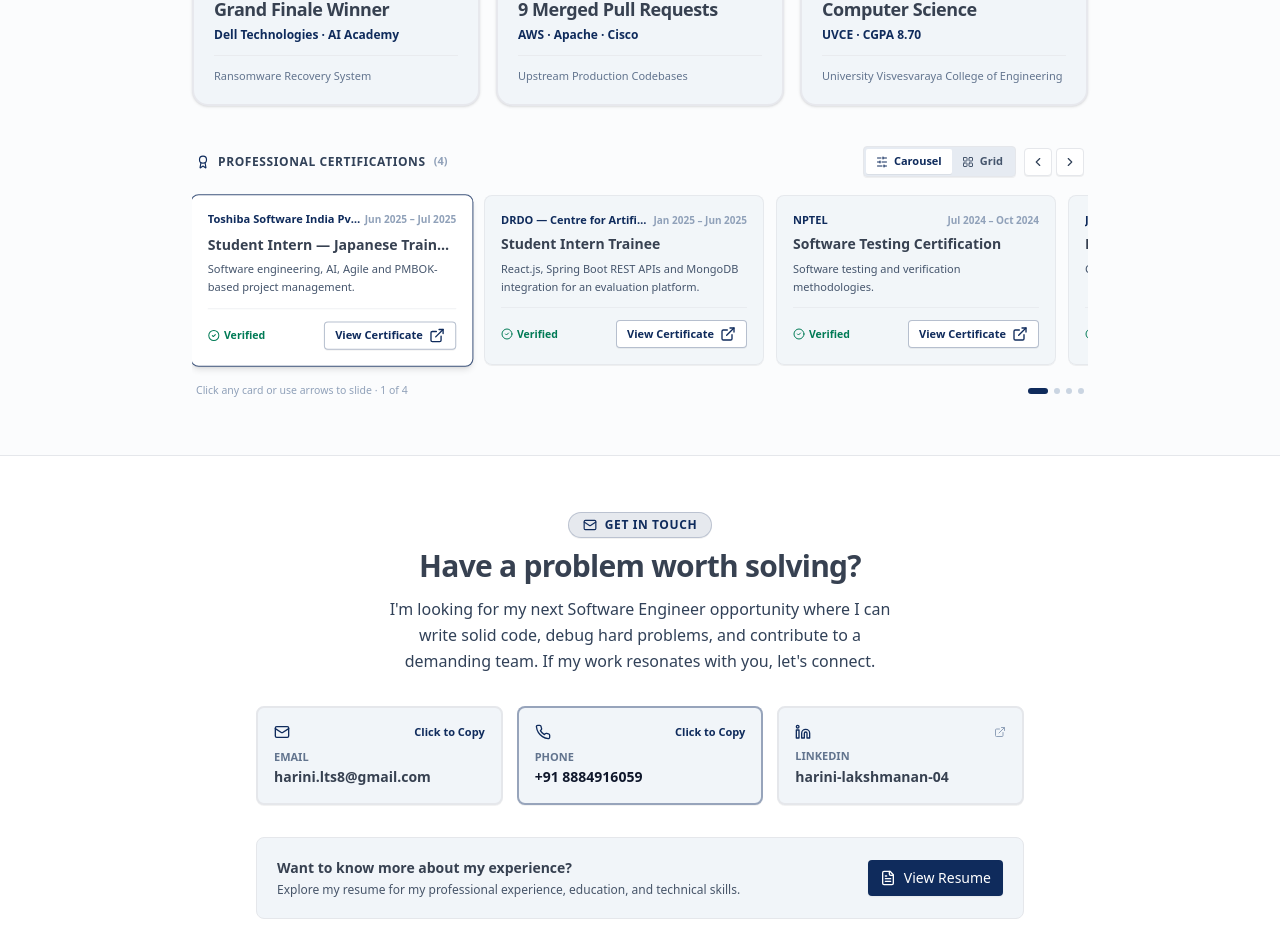
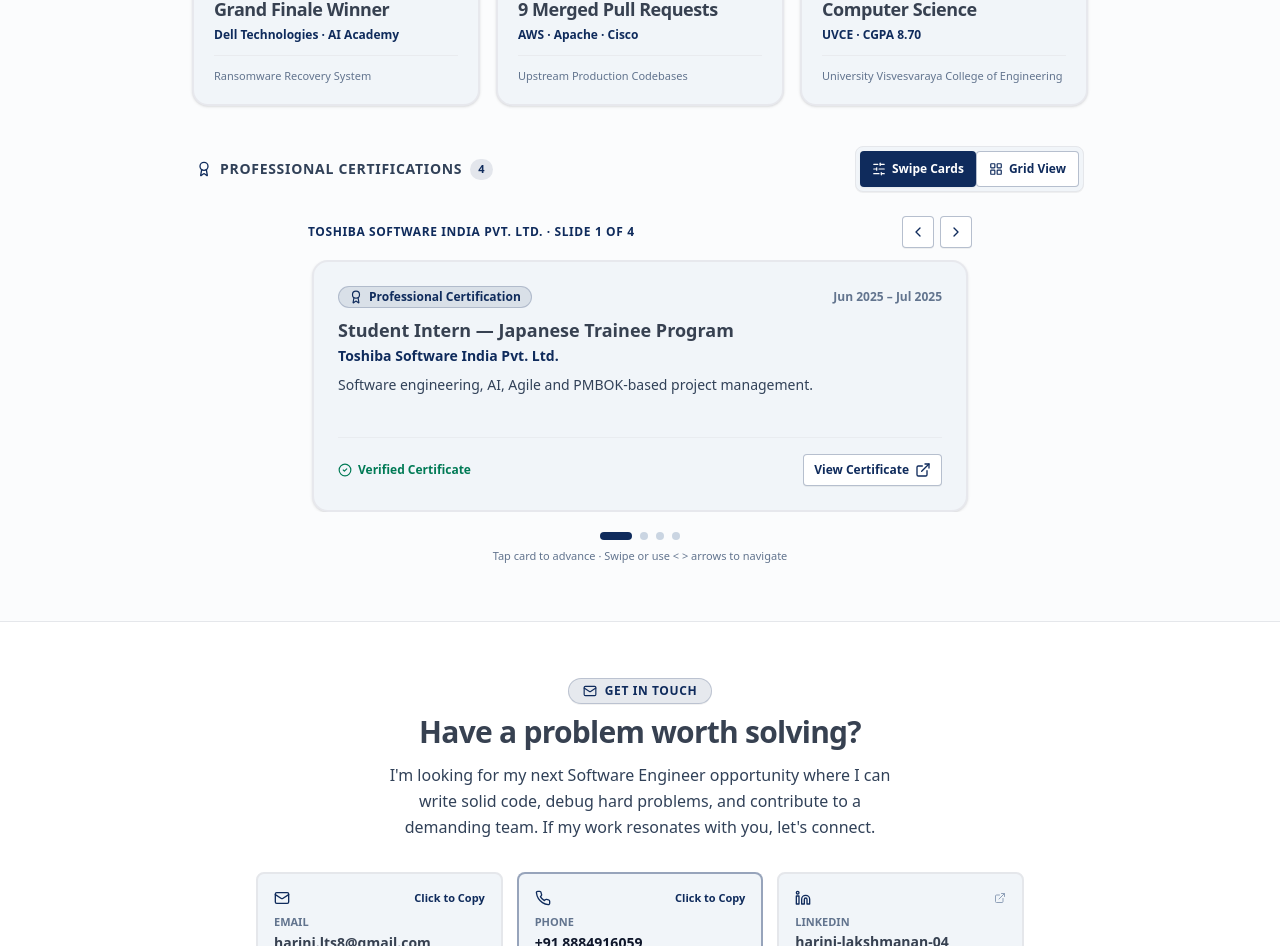
Before and after one commit to Harini410/PortFolio-02, a Next.js app: page / in a window 1280 px wide. Shown: the part 8255-9201 px from the top of the page. Built offline with nearby package versions, Linux system fonts and the light colour scheme; a web font is replaced by a local one.

Commit message:
feat: match exact reference Milestones Embla carousel for Professional Certifications with Swipe Cards/Grid View toggle, arrow buttons, card-click advance, and dots

```diff
--- a/components/interactive/certifications-carousel.tsx
+++ b/components/interactive/certifications-carousel.tsx
@@ -1,8 +1,17 @@
 "use client"
 
 import * as React from "react"
-import { useState, useRef, useEffect, useCallback } from "react"
-import { Award, ExternalLink, ChevronLeft, ChevronRight, LayoutGrid, SlidersHorizontal, CheckCircle2 } from "lucide-react"
+import { useState, useEffect, useCallback, useRef } from "react"
+import useEmblaCarousel from "embla-carousel-react"
+import {
+  Award,
+  ExternalLink,
+  ChevronLeft,
+  ChevronRight,
+  LayoutGrid,
+  SlidersHorizontal,
+  CheckCircle2,
+} from "lucide-react"
 import { Button } from "@/components/ui/button"
 import { Card } from "@/components/ui/card"
 
@@ -20,204 +29,150 @@ interface CertificationsCarouselProps {
 }
 
 export function CertificationsCarousel({ items }: CertificationsCarouselProps) {
-  const [viewMode, setViewMode] = useState<"carousel" | "grid">("carousel")
-  const [activeIndex, setActiveIndex] = useState(0)
-  const containerRef = useRef<HTMLDivElement>(null)
-  const cardRefs = useRef<(HTMLDivElement | null)[]>([])
+  const [certViewMode, setCertViewMode] = useState<"swipe" | "grid">("swipe")
+  const [certCurrentIndex, setCertCurrentIndex] = useState(0)
+  const [certScrollSnaps, setCertScrollSnaps] = useState<number[]>([])
 
-  // Scroll smoothly to a specific card index
-  const scrollToIndex = useCallback(
+  const [certEmblaRef, certEmblaApi] = useEmblaCarousel({
+    loop: true,
+  })
+
+  const onCertSelect = useCallback(() => {
+    if (!certEmblaApi) return
+    setCertCurrentIndex(certEmblaApi.selectedScrollSnap())
+  }, [certEmblaApi])
+
+  useEffect(() => {
+    if (!certEmblaApi) return
+    onCertSelect()
+    setCertScrollSnaps(certEmblaApi.scrollSnapList())
+    certEmblaApi.on("select", onCertSelect)
+    certEmblaApi.on("reInit", onCertSelect)
+    return () => {
+      certEmblaApi.off("select", onCertSelect)
+      certEmblaApi.off("reInit", onCertSelect)
+    }
+  }, [certEmblaApi, onCertSelect])
+
+  const scrollCertPrev = useCallback(() => {
+    if (certEmblaApi) certEmblaApi.scrollPrev()
+  }, [certEmblaApi])
+
+  const scrollCertNext = useCallback(() => {
+    if (certEmblaApi) certEmblaApi.scrollNext()
+  }, [certEmblaApi])
+
+  const scrollCertTo = useCallback(
     (index: number) => {
-      const targetIdx = (index + items.length) % items.length
-      setActiveIndex(targetIdx)
-      const cardEl = cardRefs.current[targetIdx]
-      if (cardEl && containerRef.current) {
-        const container = containerRef.current
-        const cardLeft = cardEl.offsetLeft
-        const cardWidth = cardEl.offsetWidth
-        const containerWidth = container.offsetWidth
-        // Center the active card nicely in view
-        const scrollPos = cardLeft - (containerWidth - cardWidth) / 2
-        container.scrollTo({
-          left: Math.max(0, scrollPos),
-          behavior: "smooth",
-        })
-      }
+      if (certEmblaApi) certEmblaApi.scrollTo(index)
     },
-    [items.length]
+    [certEmblaApi]
   )
 
-  // Next / Prev handlers with looping
-  const handleNext = useCallback(() => {
-    scrollToIndex(activeIndex + 1)
-  }, [activeIndex, scrollToIndex])
+  const certDragMoved = useRef(false)
+  const certPointerStart = useRef<{ x: number; y: number } | null>(null)
 
-  const handlePrev = useCallback(() => {
-    scrollToIndex(activeIndex - 1)
-  }, [activeIndex, scrollToIndex])
+  const handleCertPointerDown = (e: React.PointerEvent) => {
+    certPointerStart.current = { x: e.clientX, y: e.clientY }
+    certDragMoved.current = false
+  }
 
-  // Clicking a card advances to the next card (except on buttons/links)
-  const handleCardClick = (index: number) => {
-    if (viewMode === "carousel") {
-      scrollToIndex(index + 1)
+  const handleCertPointerMove = (e: React.PointerEvent) => {
+    if (!certPointerStart.current) return
+    const dx = Math.abs(e.clientX - certPointerStart.current.x)
+    const dy = Math.abs(e.clientY - certPointerStart.current.y)
+    if (dx > 10 || dy > 10) {
+      certDragMoved.current = true
     }
   }
 
-  // Detect which card is currently centered/active during manual touch swipe
-  const handleScroll = useCallback(() => {
-    if (!containerRef.current || viewMode !== "carousel") return
-    const container = containerRef.current
-    const centerPoint = container.scrollLeft + container.offsetWidth / 2
-
-    let closestIdx = 0
-    let minDistance = Infinity
-
-    cardRefs.current.forEach((card, idx) => {
-      if (!card) return
-      const cardCenter = card.offsetLeft + card.offsetWidth / 2
-      const distance = Math.abs(centerPoint - cardCenter)
-      if (distance < minDistance) {
-        minDistance = distance
-        closestIdx = idx
-      }
-    })
-
-    setActiveIndex(closestIdx)
-  }, [viewMode])
-
-  useEffect(() => {
-    const container = containerRef.current
-    if (!container) return
-    container.addEventListener("scroll", handleScroll, { passive: true })
-    return () => container.removeEventListener("scroll", handleScroll)
-  }, [handleScroll])
-
-  // Keyboard navigation for carousel
-  const handleKeyDown = (e: React.KeyboardEvent, index: number) => {
-    if (viewMode !== "carousel") return
-    if (e.key === "ArrowRight") {
-      e.preventDefault()
-      handleNext()
-    } else if (e.key === "ArrowLeft") {
-      e.preventDefault()
-      handlePrev()
-    } else if (e.key === "Enter" || e.key === " ") {
-      if ((e.target as HTMLElement).tagName !== "A" && (e.target as HTMLElement).tagName !== "BUTTON") {
-        e.preventDefault()
-        handleCardClick(index)
+  const handleCertTouchStart = (e: React.TouchEvent) => {
+    if (e.touches.length > 0) {
+      certPointerStart.current = { x: e.touches[0].clientX, y: e.touches[0].clientY }
+      certDragMoved.current = false
     }
   }
+
+  const handleCertTouchMove = (e: React.TouchEvent) => {
+    if (!certPointerStart.current || e.touches.length === 0) return
+    const dx = Math.abs(e.touches[0].clientX - certPointerStart.current.x)
+    const dy = Math.abs(e.touches[0].clientY - certPointerStart.current.y)
+    if (dx > 10 || dy > 10) {
+      certDragMoved.current = true
+    }
+  }
+
+  const handleCertCardClick = (e: React.MouseEvent) => {
+    if (certDragMoved.current) {
+      certDragMoved.current = false
+      return
+    }
+    const target = e.target as HTMLElement
+    if (target.closest("a") || target.closest("button")) {
+      return
+    }
+    scrollCertNext()
   }
 
   return (
     <div className="pt-2">
-      {/* Header Bar: Section Title + Controls (View Toggle & Arrow Buttons) */}
-      <div className="flex flex-wrap items-center justify-between gap-2.5 mb-3.5 px-1">
+      {/* Header Row: Section Label + Swipe Cards vs Grid View Switcher */}
+      <div className="flex flex-col sm:flex-row sm:items-center justify-between gap-3 mb-6 w-full px-1">
         <div className="flex items-center gap-2">
-          <Award className="h-3.5 w-3.5 text-[#0f2b5c] dark:text-sky-400" />
-          <span className="text-xs font-bold uppercase tracking-wider text-slate-700 dark:text-slate-300">
+          <Award className="h-4 w-4 text-[#0f2b5c] dark:text-sky-400" />
+          <span className="text-xs sm:text-sm font-bold uppercase tracking-wider text-slate-700 dark:text-slate-300">
             Professional Certifications
           </span>
-          <span className="text-[11px] font-semibold text-slate-400 dark:text-slate-500">
-            ({items.length})
+          <span className="text-[11px] font-bold px-2 py-0.5 rounded-full bg-[#0f2b5c]/10 text-[#0f2b5c] dark:text-sky-300">
+            {items.length}
           </span>
         </div>
 
-        {/* View Toggle & Navigation Controls */}
-        <div className="flex items-center gap-2">
-          {/* Carousel / Grid View Toggle */}
-          <div className="inline-flex items-center p-0.5 rounded-lg bg-slate-200/80 dark:bg-slate-800 border border-border text-[11px] font-bold shadow-2xs">
+        {/* Swipe Cards vs Grid View Switcher */}
+        <div className="w-full sm:w-auto inline-flex items-center justify-center p-1 rounded-xl bg-slate-100 dark:bg-slate-800/80 border border-border shrink-0 shadow-2xs max-w-full">
           <button
             type="button"
-              onClick={() => setViewMode("carousel")}
-              className={`inline-flex items-center gap-1.5 px-2.5 py-1 rounded-md transition-all cursor-pointer ${
-                viewMode === "carousel"
-                  ? "bg-white dark:bg-card text-[#0f2b5c] dark:text-sky-400 shadow-2xs font-extrabold"
-                  : "text-slate-600 dark:text-slate-400 hover:text-foreground"
+            onClick={() => setCertViewMode("swipe")}
+            className={`flex-1 sm:flex-initial flex items-center justify-center gap-1.5 px-3 py-1.5 rounded-lg text-xs font-bold transition-all cursor-pointer select-none min-h-[36px] ${
+              certViewMode === "swipe"
+                ? "bg-[#0f2b5c] text-white shadow-xs"
+                : "bg-white dark:bg-card border border-[#0f2b5c]/30 text-[#0f2b5c] dark:text-slate-300 hover:bg-[#0f2b5c]/10 hover:border-[#0f2b5c] hover:text-[#0f2b5c]"
             }`}
-              aria-label="Switch to Carousel view"
-              aria-pressed={viewMode === "carousel"}
+            aria-label="Switch to Swipe Card View"
           >
-              <SlidersHorizontal className="h-3 w-3" />
-              <span className="hidden sm:inline">Carousel</span>
+            <SlidersHorizontal className="h-3.5 w-3.5 shrink-0" />
+            <span className="whitespace-nowrap">Swipe Cards</span>
           </button>
           <button
             type="button"
-              onClick={() => setViewMode("grid")}
-              className={`inline-flex items-center gap-1.5 px-2.5 py-1 rounded-md transition-all cursor-pointer ${
-                viewMode === "grid"
-                  ? "bg-white dark:bg-card text-[#0f2b5c] dark:text-sky-400 shadow-2xs font-extrabold"
-                  : "text-slate-600 dark:text-slate-400 hover:text-foreground"
+            onClick={() => setCertViewMode("grid")}
+            className={`flex-1 sm:flex-initial flex items-center justify-center gap-1.5 px-3 py-1.5 rounded-lg text-xs font-bold transition-all cursor-pointer select-none min-h-[36px] ${
+              certViewMode === "grid"
+                ? "bg-[#0f2b5c] text-white shadow-xs"
+                : "bg-white dark:bg-card border border-[#0f2b5c]/30 text-[#0f2b5c] dark:text-slate-300 hover:bg-[#0f2b5c]/10 hover:border-[#0f2b5c] hover:text-[#0f2b5c]"
             }`}
-              aria-label="Switch to Grid view"
-              aria-pressed={viewMode === "grid"}
+            aria-label="Switch to Grid View"
           >
-              <LayoutGrid className="h-3 w-3" />
-              <span className="hidden sm:inline">Grid</span>
+            <LayoutGrid className="h-3.5 w-3.5 shrink-0" />
+            <span className="whitespace-nowrap">Grid View</span>
           </button>
-          </div>
-
-          {/* Left/Right Arrows (in Carousel View) */}
-          {viewMode === "carousel" && (
-            <div className="flex items-center gap-1">
-              <button
-                type="button"
-                onClick={handlePrev}
-                className="h-7 w-7 rounded-lg border border-border bg-white dark:bg-card hover:bg-[#0f2b5c]/10 hover:border-[#0f2b5c] dark:hover:border-sky-400 text-slate-700 dark:text-slate-200 flex items-center justify-center transition-all shadow-2xs cursor-pointer focus:ring-2 focus:ring-[#0f2b5c] active:scale-95"
-                aria-label="Previous certification"
-              >
-                <ChevronLeft className="h-3.5 w-3.5" />
-              </button>
-              <button
-                type="button"
-                onClick={handleNext}
-                className="h-7 w-7 rounded-lg border border-border bg-white dark:bg-card hover:bg-[#0f2b5c]/10 hover:border-[#0f2b5c] dark:hover:border-sky-400 text-slate-700 dark:text-slate-200 flex items-center justify-center transition-all shadow-2xs cursor-pointer focus:ring-2 focus:ring-[#0f2b5c] active:scale-95"
-                aria-label="Next certification"
-              >
-                <ChevronRight className="h-3.5 w-3.5" />
-              </button>
-            </div>
-          )}
         </div>
       </div>
 
-      {/* CAROUSEL VIEW */}
-      {viewMode === "carousel" && (
-        <div className="relative">
-          {/* Horizontal Swipeable Container with Scroll Snapping & Card Peek */}
-          <div
-            ref={containerRef}
-            className="flex gap-3 overflow-x-auto snap-x snap-mandatory no-scrollbar pb-3 pt-1 -mx-4 px-4 sm:mx-0 sm:px-0 scroll-smooth"
-            tabIndex={0}
-            role="region"
-            aria-label="Certifications carousel"
-          >
-            {items.map((item, index) => {
-              const isActive = index === activeIndex
-              return (
-                <div
+      {/* MODE 1: GRID VIEW */}
+      {certViewMode === "grid" && (
+        <div className="grid grid-cols-1 sm:grid-cols-2 lg:grid-cols-4 gap-3.5 animate-in fade-in duration-200">
+          {items.map((item) => (
+            <Card
               key={item.id}
-                  ref={(el) => {
-                    cardRefs.current[index] = el
-                  }}
-                  onClick={() => handleCardClick(index)}
-                  onKeyDown={(e) => handleKeyDown(e, index)}
-                  tabIndex={0}
-                  role="group"
-                  aria-roledescription="slide"
-                  aria-label={`${index + 1} of ${items.length}: ${item.title}`}
-                  className={`w-[82vw] sm:w-[320px] lg:w-[280px] shrink-0 snap-center rounded-xl border p-4 transition-all duration-200 cursor-pointer select-none flex flex-col justify-between shadow-2xs focus:ring-2 focus:ring-[#0f2b5c] focus:outline-none ${
-                    isActive
-                      ? "border-[#0f2b5c]/80 dark:border-sky-400/80 bg-white dark:bg-card shadow-md scale-[1.01]"
-                      : "border-border/90 bg-card/90 hover:border-[#0f2b5c]/50 hover:bg-card"
-                  }`}
+              className="border border-border/90 bg-card hover:border-[#0f2b5c]/50 transition-all p-4 rounded-xl shadow-2xs flex flex-col justify-between"
             >
               <div>
-                    <div className="flex items-center justify-between gap-1 mb-1.5">
+                <div className="flex items-center justify-between gap-1 mb-2">
                   <span className="text-[11px] font-bold text-[#0f2b5c] dark:text-sky-400 truncate">
                     {item.org}
                   </span>
-                      <span className="text-[10px] font-semibold text-slate-400 dark:text-slate-400 shrink-0">
+                  <span className="text-[10px] font-semibold text-slate-400 shrink-0">
                     {item.date}
                   </span>
                 </div>
@@ -252,90 +207,131 @@ export function CertificationsCarousel({ items }: CertificationsCarouselProps) {
                   </a>
                 </Button>
               </div>
-                </div>
-              )
-            })}
-          </div>
-
-          {/* Carousel Navigation Footer: Indicator Dots + Click Hint */}
-          <div className="flex items-center justify-between px-1 pt-1.5 text-[11px] text-slate-400 dark:text-slate-500">
-            <span className="text-[10.5px] font-medium hidden sm:inline">
-              Click any card or use arrows to slide · {activeIndex + 1} of {items.length}
-            </span>
-            <span className="text-[10.5px] font-medium sm:hidden">
-              Swipe or tap card · {activeIndex + 1}/{items.length}
-            </span>
-
-            {/* Pagination Dots */}
-            <div className="flex items-center gap-1.5 ml-auto">
-              {items.map((_, dotIdx) => (
-                <button
-                  key={dotIdx}
-                  type="button"
-                  onClick={() => scrollToIndex(dotIdx)}
-                  className={`h-1.5 rounded-full transition-all cursor-pointer ${
-                    dotIdx === activeIndex
-                      ? "w-5 bg-[#0f2b5c] dark:bg-sky-400"
-                      : "w-1.5 bg-slate-300 dark:bg-slate-700 hover:bg-slate-400"
-                  }`}
-                  aria-label={`Go to slide ${dotIdx + 1}`}
-                />
+            </Card>
           ))}
-            </div>
-          </div>
         </div>
       )}
 
-      {/* GRID VIEW */}
-      {viewMode === "grid" && (
-        <div className="grid grid-cols-1 sm:grid-cols-2 lg:grid-cols-4 gap-3 pt-1">
+      {/* MODE 2: SWIPE CARDS VIEW (Interactive Touch/Swipe + Arrow Buttons) */}
+      {certViewMode === "swipe" && (
+        <div className="max-w-2xl mx-auto animate-in fade-in duration-200">
+          {/* Carousel Controls Header */}
+          <div className="flex items-center justify-between gap-2 mb-3 px-1 w-full min-w-0">
+            <div className="flex items-center gap-2 min-w-0 flex-1">
+              <span className="text-xs font-bold uppercase tracking-wider text-[#0f2b5c] dark:text-sky-400 truncate">
+                {items[certCurrentIndex]?.org} · Slide {certCurrentIndex + 1} of {items.length}
+              </span>
+            </div>
+
+            <div className="flex items-center gap-1.5 shrink-0">
+              <Button
+                size="icon"
+                variant="outline"
+                onClick={scrollCertPrev}
+                className="h-8 w-8 rounded-lg bg-white dark:bg-card border border-[#0f2b5c]/30 text-[#0f2b5c] dark:text-sky-300 hover:bg-[#0f2b5c]/10 hover:border-[#0f2b5c] hover:text-[#0f2b5c] active:bg-[#0f2b5c] active:text-white cursor-pointer shadow-2xs"
+                aria-label="Previous certification slide"
+              >
+                <ChevronLeft className="h-4 w-4" />
+              </Button>
+              <Button
+                size="icon"
+                variant="outline"
+                onClick={scrollCertNext}
+                className="h-8 w-8 rounded-lg bg-white dark:bg-card border border-[#0f2b5c]/30 text-[#0f2b5c] dark:text-sky-300 hover:bg-[#0f2b5c]/10 hover:border-[#0f2b5c] hover:text-[#0f2b5c] active:bg-[#0f2b5c] active:text-white cursor-pointer shadow-2xs"
+                aria-label="Next certification slide"
+              >
+                <ChevronRight className="h-4 w-4" />
+              </Button>
+            </div>
+          </div>
+
+          {/* Touch-Friendly Swipe Carousel Viewport */}
+          <div
+            className="overflow-hidden cursor-grab active:cursor-grabbing select-none rounded-2xl"
+            ref={certEmblaRef}
+          >
+            <div className="flex touch-pan-y">
               {items.map((item) => (
+                <div key={item.id} className="flex-[0_0_100%] min-w-0 px-1 sm:px-2">
                   <Card
-              key={item.id}
-              className="border border-border/90 bg-card hover:border-[#0f2b5c]/50 transition-all p-3.5 rounded-xl shadow-2xs flex flex-col justify-between"
+                    onClick={handleCertCardClick}
+                    onPointerDown={handleCertPointerDown}
+                    onPointerMove={handleCertPointerMove}
+                    onTouchStart={handleCertTouchStart}
+                    onTouchMove={handleCertTouchMove}
+                    className="border-2 border-border/85 hover:border-[#0f2b5c]/60 dark:hover:border-sky-500/60 transition-all bg-card p-5 sm:p-6 rounded-2xl shadow-sm min-h-[200px] flex flex-col justify-between cursor-pointer"
                   >
                     <div>
-                <div className="flex items-center justify-between gap-1 mb-1">
-                  <span className="text-[11px] font-bold text-[#0f2b5c] dark:text-sky-400 truncate">
-                    {item.org}
-                  </span>
-                  <span className="text-[10px] font-semibold text-slate-400 shrink-0">
+                      <div className="flex items-center justify-between gap-2 mb-2">
+                        <div className="inline-flex items-center gap-1.5 px-2.5 py-0.5 rounded-full bg-[#0f2b5c]/10 text-[#0f2b5c] dark:text-sky-400 text-xs font-bold border border-[#0f2b5c]/20">
+                          <Award className="h-3.5 w-3.5" />
+                          <span>Professional Certification</span>
+                        </div>
+                        <span className="text-xs font-semibold text-slate-500 dark:text-slate-400">
                           {item.date}
                         </span>
                       </div>
-                <h4 className="text-xs sm:text-sm font-bold text-foreground leading-snug line-clamp-1">
+                      <h3 className="text-base sm:text-lg font-bold text-foreground mt-1">
                         {item.title}
-                </h4>
-                <p className="text-[11px] text-slate-600 dark:text-slate-300 mt-1 leading-relaxed line-clamp-2">
+                      </h3>
+                      <div className="text-xs sm:text-sm font-semibold text-[#0f2b5c] dark:text-sky-400 mt-0.5">
+                        {item.org}
+                      </div>
+                      <p className="text-xs sm:text-sm text-slate-700 dark:text-slate-300 font-normal mt-2 leading-relaxed">
                         {item.desc}
                       </p>
                     </div>
 
-              <div className="pt-2.5 mt-2.5 border-t border-border/60 flex items-center justify-between">
-                <span className="inline-flex items-center gap-1 text-[10.5px] font-semibold text-emerald-700 dark:text-emerald-400">
-                  <CheckCircle2 className="h-3 w-3" />
-                  <span>Verified</span>
+                    <div className="pt-4 border-t border-border/60 mt-4 flex items-center justify-between gap-2">
+                      <span className="inline-flex items-center gap-1.5 text-xs font-semibold text-emerald-700 dark:text-emerald-400">
+                        <CheckCircle2 className="h-3.5 w-3.5" />
+                        <span>Verified Certificate</span>
                       </span>
                       <Button
                         size="sm"
                         variant="outline"
-                  className="bg-white dark:bg-card border border-[#0f2b5c]/30 text-[#0f2b5c] dark:text-sky-300 hover:bg-[#0f2b5c]/10 hover:border-[#0f2b5c] hover:text-[#0f2b5c] active:bg-[#0f2b5c] active:text-white rounded-lg text-[11px] font-bold h-7 px-2.5 group shadow-2xs"
+                        className="bg-white dark:bg-card border border-[#0f2b5c]/30 text-[#0f2b5c] dark:text-sky-300 hover:bg-[#0f2b5c]/10 hover:border-[#0f2b5c] hover:text-[#0f2b5c] active:bg-[#0f2b5c] active:text-white rounded-lg text-xs font-bold h-8 px-3.5 group shadow-2xs"
                         asChild
                       >
                         <a
                           href={item.link}
                           target="_blank"
                           rel="noopener noreferrer"
-                    className="inline-flex items-center gap-1"
+                          className="flex items-center gap-1.5"
                           onClick={(e) => e.stopPropagation()}
                         >
                           <span>View Certificate</span>
-                    <ExternalLink className="h-3 w-3 group-hover:translate-x-0.5 group-hover:-translate-y-0.5 transition-transform" />
+                          <ExternalLink className="h-3.5 w-3.5 group-hover:translate-x-0.5 group-hover:-translate-y-0.5 transition-transform" />
                         </a>
                       </Button>
                     </div>
                   </Card>
+                </div>
               ))}
+            </div>
+          </div>
+
+          {/* Swipe Slide Dot Indicators */}
+          <div className="flex items-center justify-center gap-2 mt-5">
+            {(certScrollSnaps.length > 0 ? certScrollSnaps : items.map((_, i) => i)).map((_, idx) => (
+              <button
+                key={idx}
+                type="button"
+                onClick={() => scrollCertTo(idx)}
+                className={`h-2 rounded-full transition-all cursor-pointer ${
+                  certCurrentIndex === idx
+                    ? "w-8 bg-[#0f2b5c] dark:bg-sky-400"
+                    : "w-2 bg-slate-300 dark:bg-slate-700 hover:bg-slate-400"
+                }`}
+                aria-label={`Go to certification slide ${idx + 1}`}
+              />
+            ))}
+          </div>
+
+          {/* Swipe Hint */}
+          <p className="text-center text-[11px] font-medium text-slate-500 dark:text-slate-400 mt-2">
+            Tap card to advance · Swipe or use &lt; &gt; arrows to navigate
+          </p>
         </div>
       )}
     </div>
```
Lines whose indentation alone changed are shown as unchanged.
